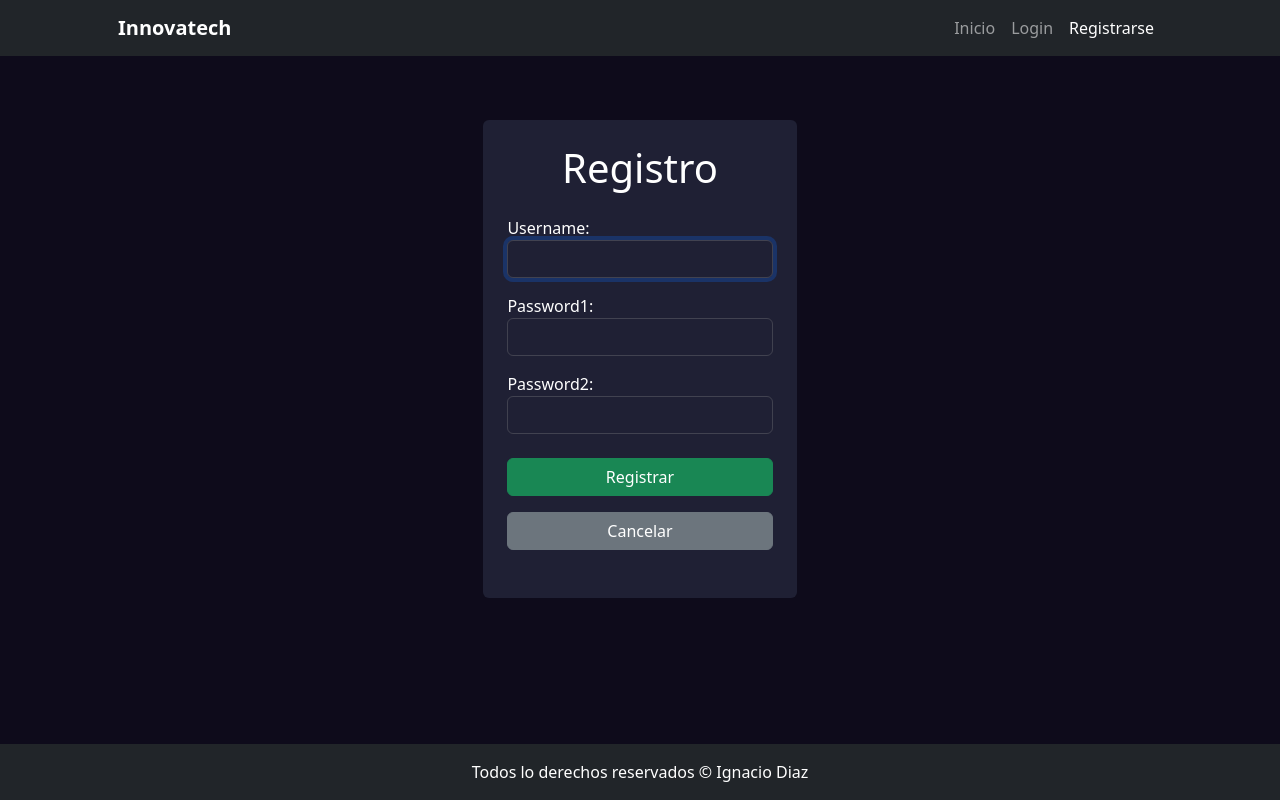
After one commit to ignaciodiazdev/diaz-tercera-pre-entrega, a Django app: page /register/ in a window 1280 px wide. The commit adds this page. Run offline with Django 5.2, Linux system fonts and the light colour scheme; some libraries are stand-ins or nearby versions.

Commit message:
add(curso): estructurando HTML > login/logout/register

```diff
--- a/project/core/templates/core/components/navbar.html
+++ b/project/core/templates/core/components/navbar.html
@@ -7,8 +7,9 @@
         <div class="collapse navbar-collapse" id="navbarSupportedContent">
             <ul class="navbar-nav ms-auto mb-2 mb-lg-0">
                 <li class="nav-item">
-                    <a class="nav-link active" aria-current="page" href="{% url 'core:home' %}">Inicio</a>
+                    <a class="nav-link {% if  request.path == "/"%}active{% endif %}" aria-current="page" href="{% url 'core:home' %}">Inicio</a>
                 </li>
+                {% if user.is_authenticated %}
                     <li class="nav-item">
                         <a class="nav-link" href="{% url 'estudiante:home' %}">Estudiante</a>
                     </li>
@@ -18,6 +19,25 @@
                     <li class="nav-item">
                         <a class="nav-link" href="{% url 'profesor:home' %}">Profesor</a>
                     </li>
+                    <li class="nav-item">
+                        <a class="nav-link text-bg-info rounded-1 ">{{ user.username }}</a>
+                    </li>
+                    <li class="nav-item">
+                        <form action="{% url 'core:logout' %}" method="post">
+                        {% csrf_token %}
+                        <button type="submit" class="btn btn-dark">
+                            Logout
+                        </button>
+                        </form>
+                    </li>
+                {% else %}
+                    <li class="nav-item">
+                        <a class="nav-link {% if  request.path == "/login/"%}active{% endif %}" href="{% url 'core:login' %}">Login</a>
+                    </li>
+                    <li class="nav-item">
+                        <a class="nav-link {% if  request.path == "/register/"%}active{% endif %}" href="{% url 'core:register' %}">Registrarse</a>
+                    </li>
+                {% endif %}
             </ul>
         </div>
     </div>
--- /dev/null
+++ b/project/core/templates/core/register.html
@@ -0,0 +1,19 @@
+{% extends 'core/base.html' %}
+{% block tag_title %}Registro | Usuario{% endblock tag_title %}
+
+{% block contenido %}
+    <div class="container p-4 rounded-2"  style="background: #1F2034; width: 30%">
+        <h1 class="text-center">Registro</h1>
+        <div class="mt-4">
+            <form method="post">
+                {% csrf_token %}
+                {{ form.as_p }}
+                <input type="hidden" name="next" value="{% url 'core:home' %}">
+                <div class="d-flex flex-column  my-4 gap-3">
+                    <button type="submit" class="btn btn-success">Registrar</button>
+                    <a href="{% url 'core:home' %}" class="btn btn-secondary">Cancelar</a>
+                </div>
+            </form>
+        </div>
+    </div>
+{% endblock contenido %}
```
Also changed, not shown: project/core/templates/core/index.html (+10 -4 lines), project/core/templates/core/login.html (added, +19 -0 lines), project/core/templates/core/logout.html (added, +8 -0 lines). Lines whose indentation alone changed are shown as unchanged.
